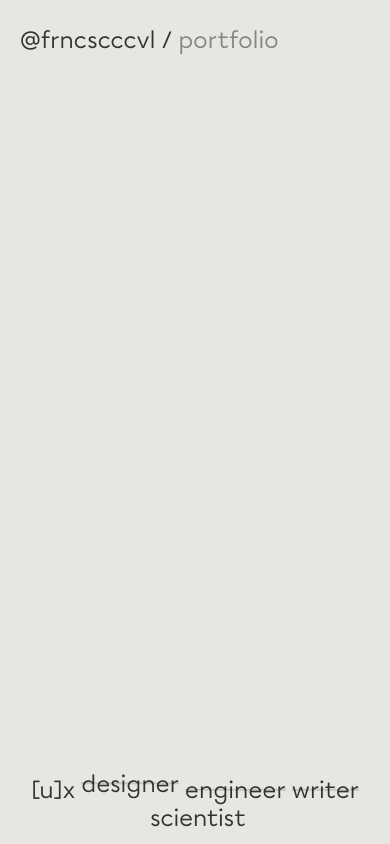
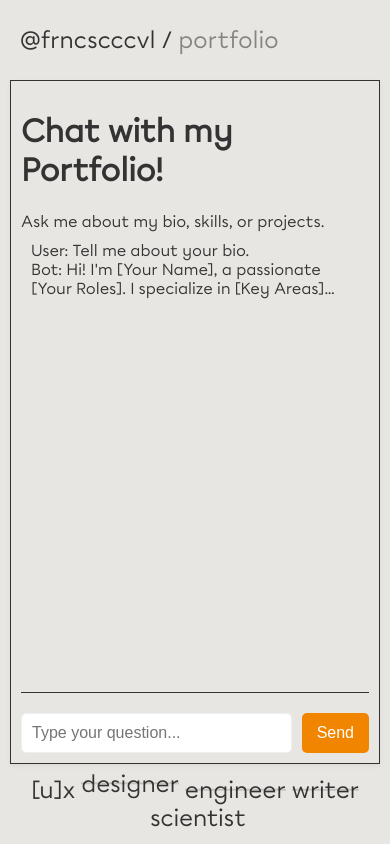
Before and after one commit to frncscccvl/portfolio-react, a React (Create React App) app: page / in a window 390 px wide. Built offline with nearby package versions, Linux system fonts and the light colour scheme.

Commit message:
init MobileChatbotView

```diff
--- a/src/App.css
+++ b/src/App.css
@@ -62,7 +62,15 @@ body, html, #root {
   gap: 8px;
   padding: 10px;
   height: 100%;
-  overflow-y: hidden;
+  overflow-y: auto;
+
+  -webkit-overflow-scrolling: touch;
+  scrollbar-width: none;
+  -ms-overflow-style: none;
+}
+
+.cards-section::-webkit-scrollbar {
+  display: none;
 }
 
 /* Right side: Project Detail section - NOW ABSOLUTELY POSITIONED */
--- a/src/App.js
+++ b/src/App.js
@@ -1,8 +1,9 @@
-import React, { useState } from 'react';
+import React, { useState, useEffect } from 'react';
 import Header from './components/Header.js';
 import Footer from './components/Footer.js';
 import ProjectCard from './components/ProjectCard';
 import ProjectDetail from './components/ProjectDetail';
+import MobileChatbotView from './components/MobileChatbotView';
 import './App.css';
 
 // --- Dummy Data (Placeholder) ---
@@ -25,6 +26,7 @@ const allProjectsData = {
 function App() {
   const [activeTab, setActiveTab] = useState(null); // Default to 'null'
   const [selectedProject, setSelectedProject] = useState(null);
+  const [isMobile, setIsMobile] = useState(false);
 
   const projectsInActiveTab = allProjectsData[activeTab] || [];
 
@@ -46,10 +48,26 @@ function App() {
     }
   }, [activeTab]);*/
 
+  // Effect to determine if it's a mobile screen based on width
+  useEffect(() => {
+    const checkMobile = () => {
+      // This breakpoint should match your @media (max-width: 1023px) in App.css
+      setIsMobile(window.innerWidth <= 1023);
+    };
+
+    checkMobile(); // Check on initial mount
+    window.addEventListener('resize', checkMobile); // Add resize listener
+
+    return () => window.removeEventListener('resize', checkMobile); // Cleanup
+  }, []);
+
   return (
     <div className="app-container">
       <Header />
 
+      {isMobile ? (
+        <MobileChatbotView />
+      ) : (
         <main className="main-content desktop-only">
           {/* Left side: Project Cards based on active tab */}
           <div className="cards-section">
@@ -80,8 +98,9 @@ function App() {
             )}
           </div>
         </main>
+      )}
 
-      <Footer onTabClick={handleTabClick} activeTab={activeTab} />
+      <Footer onTabClick={handleTabClick} activeTab={activeTab} isMobile={isMobile} />
     </div>
   );
 }
--- /dev/null
+++ b/src/components/MobileChatbotView.css
@@ -0,0 +1,73 @@
+.mobile-chatbot-container {
+  display: none; /* Hidden by default */
+  flex-direction: column; /* Chat components stack vertically */
+  justify-content: space-between; /* Push input to bottom, messages to top */
+  padding: 10px;
+  box-sizing: border-box;
+  background-color: #E8E6E2; /* background for the chatbot area */
+  border-radius: 0;
+  box-shadow: 0 2px 5px rgba(0,0,0,0.05);
+
+  border: 1px solid #333;
+
+  /* Make it take available space between header and footer */
+  margin-top: var(--header-height);
+  margin-bottom: var(--footer-height);
+  height: calc(100vh - var(--header-height) - var(--footer-height));
+  /*width: 95%;*/ /* Take full width on mobile */
+
+  width: calc(100% - (var(--main-content-padding) * 2)); /* Set a width less than 100% */
+  margin-left: auto; /* Distribute available horizontal space */
+  margin-right: auto; /* Distribute available horizontal space */
+
+  overflow-y: auto; /* Allow messages to scroll */
+}
+
+/* This media query makes the chatbot container visible on mobile */
+@media (max-width: 1023px) { /* MATCH YOUR App.css BREAKPOINT */
+  .mobile-chatbot-container {
+    display: flex; /* Show the chatbot container */
+    /* Adjust padding for mobile as needed */
+    padding: var(--main-content-padding); /* Use app-level padding variable */
+    margin-left: var(--main-content-padding);
+    margin-right: var(--main-content-padding);
+  }
+}
+
+/* Basic styling for chatbot elements */
+.chatbot-messages {
+  flex-grow: 1; /* Messages area takes up most of the space */
+  overflow-y: auto;
+  padding: 10px;
+  border-bottom: 1px solid #333;
+  margin-bottom: 10px;
+}
+
+.chatbot-input {
+  display: flex;
+  gap: 10px;
+  padding-top: 10px;
+}
+
+.chatbot-input input {
+  flex-grow: 1;
+  padding: 10px;
+  border: 1px solid #eee;
+  border-radius: 5px;
+  font-size: 1em;
+}
+
+.chatbot-input button {
+  padding: 10px 15px;
+  background-color: #F28500;
+  color: white;
+  border: none;
+  border-radius: 5px;
+  cursor: pointer;
+  font-size: 1em;
+  transition: background-color 0.3s ease;
+}
+
+.chatbot-input button:hover {
+  background-color: #E27200;
+}
--- /dev/null
+++ b/src/components/MobileChatbotView.js
@@ -0,0 +1,27 @@
+// src/components/MobileChatbotView.js
+import React from 'react';
+import './MobileChatbotView.css'; // Create this CSS file next
+
+const MobileChatbotView = () => {
+  return (
+    <div className="mobile-chatbot-container">
+      {/* This is where your actual chatbot UI will go */}
+      <h1>Chat with my Portfolio!</h1>
+      <p>Ask me about my bio, skills, or projects.</p>
+
+      {/* Placeholder for your chatbot input and output */}
+      <div className="chatbot-messages">
+        {/* Chat messages will be rendered here */}
+        <p>User: Tell me about your bio.</p>
+        <p>Bot: Hi! I'm [Your Name], a passionate [Your Roles]. I specialize in [Key Areas]...</p>
+      </div>
+
+      <div className="chatbot-input">
+        <input type="text" placeholder="Type your question..." />
+        <button>Send</button>
+      </div>
+    </div>
+  );
+};
+
+export default MobileChatbotView;
```
Lines whose indentation alone changed are shown as unchanged.
